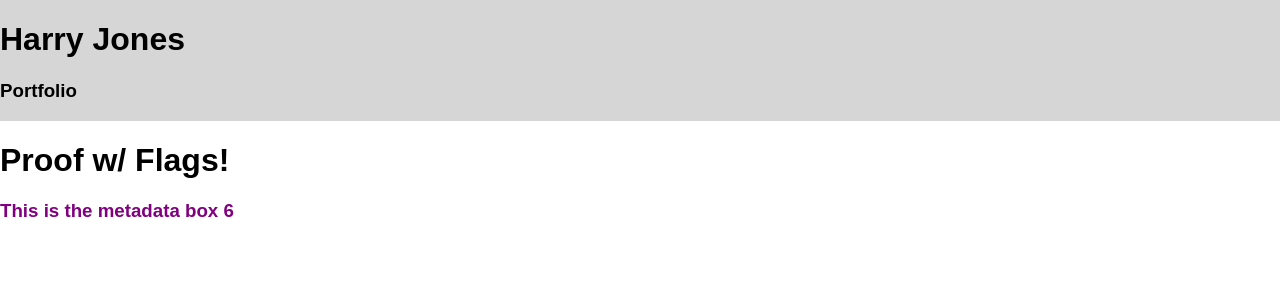
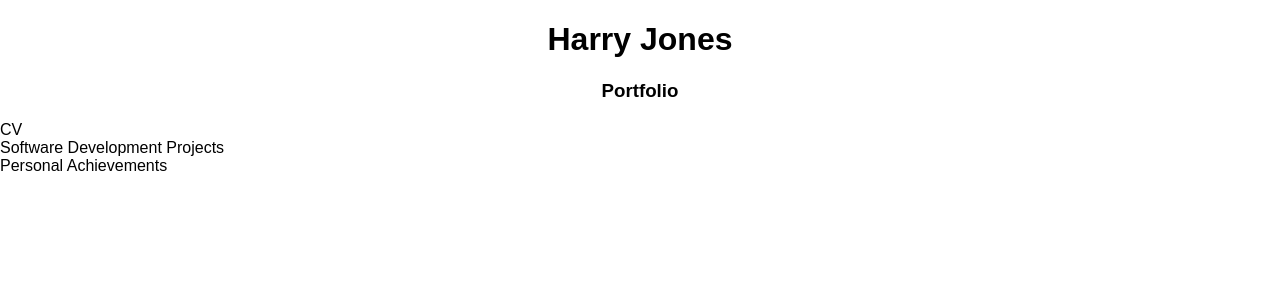
Before and after one commit to HarrynwJ77/portfolio, a Vue app: page / in a window 1280 px wide. Shown: the top 300 px of the page. Built offline with nearby package versions, Linux system fonts and the light colour scheme.

Commit message:
Basic portfolio structure

```diff
--- a/src/App.vue
+++ b/src/App.vue
@@ -1,13 +1,10 @@
 <script setup lang="ts">
 
-import  ToolBar  from "./components/ToolBar.vue";
-import MetadataBox from "./components/MetadataBox.vue"
+import  Header  from "./components/Header.vue";
 </script>
 
 <template>
-  <ToolBar></ToolBar>
-  <h1>Proof w/ Flags!</h1>
-  <MetadataBox></MetadataBox>
+  <Header></Header>
 </template>
 
 <style scoped>
--- a/src/components/ToolBar.vue
+++ b/src/components/Header.vue
@@ -21,91 +21,64 @@
 <template>
 <link rel="stylesheet" href="https://fonts.googleapis.com/icon?family=Material+Icons">
 <link rel="stylesheet" href="https://fonts.googleapis.com/css2?family=Material+Symbols+Outlined:opsz,wght,FILL,GRAD@48,300,0,0" />
-<div class="topnav">
-    <div>
-        <h1>Harry Jones</h1>
-        <h3>Portfolio</h3>
-    </div>
+<div class="header-container">
+    <h1 class="header-title">Harry Jones</h1>
+    <h3 class="header-subtitle">Portfolio</h3>
 </div>
+
+<div class="projects-container">
+    <div class="project">CV</div>
+    <div class="project">Software Development Projects</div>
+    <div class="project">Personal Achievements</div>
+</div>
+
+<div class="project-information-container">
+</div>
+
+<div class="footer"></div>
 </template>
 
 <style scoped>
-/* Navbar */
-.topnav {
+/* ----- Header Styles ----- */
+.header {
     user-select: none;
     position: sticky;
     z-index: 999;
     background-color: rgb(214, 214, 214);
     display:flow-root;
     padding: 0px;
+    width:100%;
 }
 
-/* Navbar Buttons Container*/
-.topnav ul {
-    list-style-type: none;
-    margin: 0;
-    padding: 0;
+.header-title {
+    display: block;
+    text-align: center;
 }
 
-/* Navbar Button Container*/
-.topnav li {
-    display: flex;
-}
-
-/* Navbar Button */
-.topnav li a {
-    display: table;
-    padding: 10px 10px;
-    text-decoration: none;
-    background-color: rgb(214, 214, 214);
-}
-
-.drpBtn {
-    padding: 0px 10px !important;
-    width: 100%;
+.header-subtitle {
+    display: block;
+    text-align: center;
 }
 
 
-.topnav li a>span {
-    display:table-cell;
-    vertical-align: middle;
-}
-
-.topnav li a p {
-    padding-left: 6px;
-}
-
-.topnav li a:hover {
-    cursor: pointer;
-    background-color: darkgray;
-}
-
-.navbar li:hover ul {
-display: block;
-}
-
-/* Navbar Dropdown buttons container */
-.topnav ul ul {
-    top: 100%;
-    position: absolute;
-}
-
-/* Navbar dropdown button container */
-.topnav ul ul li {
-    display: block;
-}
-
-.topnav li:hover ul {
-    display: block;
-}
 
 
-.menu_left {
-    float: left;
-}
 
-.menu_right {
-    float: right;
-}
+/* ----- Project Container Styles ------ */
+
+
+
+
+
+
+/* ----- Project Styles ----- */
+
+
+
+
+
+
+/* Footer Styles ----- */
+
 
 </style>
--- a/src/components/MetadataBox.vue
+++ /dev/null
@@ -1,16 +0,0 @@
-<script setup lang="ts">
-
-import { add } from "../services/models"
-
-const result = add(3, 3);
-</script>
-<template>
-
-    <h3>This is the metadata box {{ result }}</h3>
-</template>
-
-<style scoped>
-h3 {
-    color: purple;
-}
-</style>
--- a/src/services/models.ts
+++ /dev/null
@@ -1,3 +0,0 @@
-export function add(a: number,b:number) {
-    return a + b;
-}
```
Also changed, not shown: src/services/header.ts (renamed from src/services/toolbar.ts), 1 other file (tests, documents, lock files or other folders).
